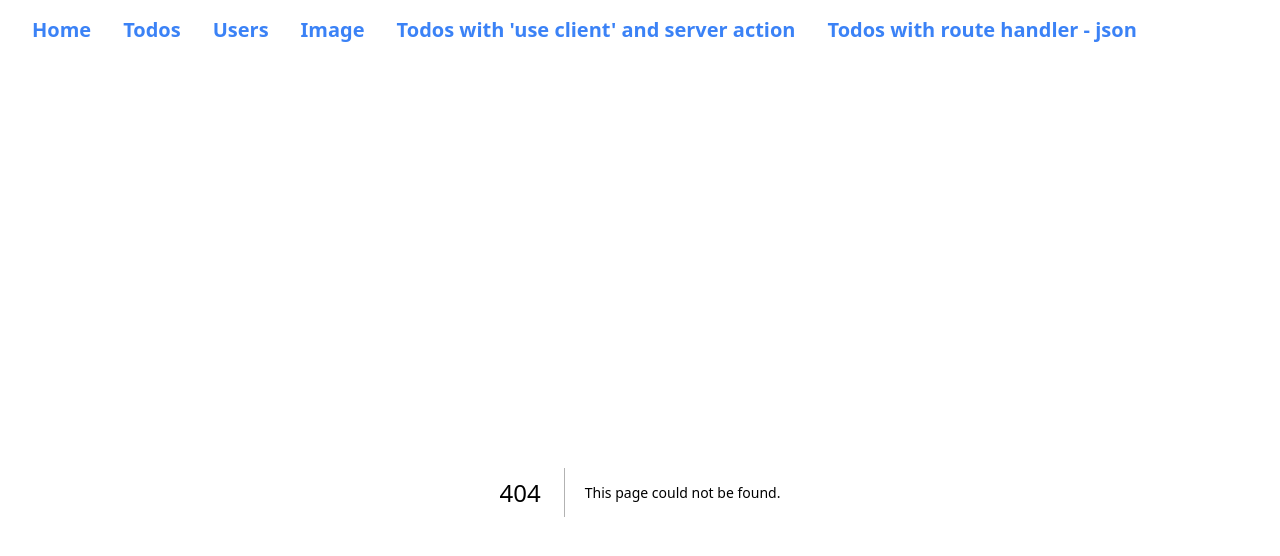
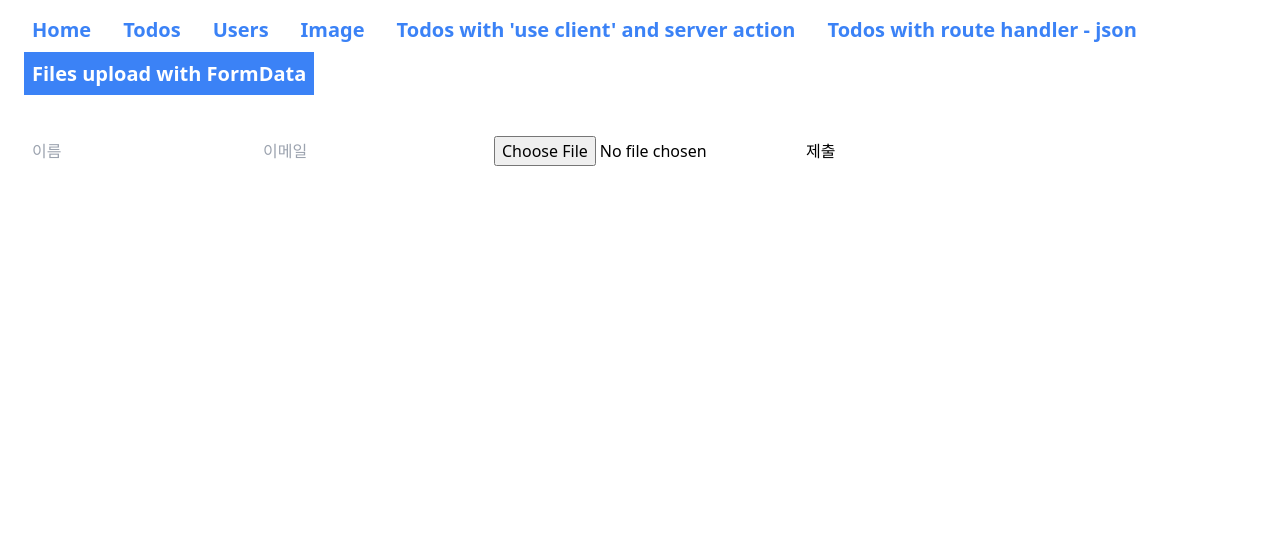
Before and after one commit to Steve-Jeong/todo-app-240912, a Next.js app: page /file in a window 1280 px wide. Before the commit this address had no page. Shown: the top 556 px of the page. Built offline with nearby package versions, Linux system fonts and the light colour scheme.

Commit message:
file upload with FormData

```diff
--- /dev/null
+++ b/src/app/api/submit/route.ts
@@ -0,0 +1,52 @@
+import { NextRequest, NextResponse } from 'next/server';
+import { writeFile, mkdir } from 'fs/promises';
+import path from 'path';
+import { existsSync } from 'fs';
+
+export async function POST(request: NextRequest) {
+  const formData = await request.formData();
+
+  const name = formData.get('name');
+  const email = formData.get('email');
+  const file = formData.get('file');
+
+  if (!file || !(file instanceof File)) {
+    return NextResponse.json({ message: '유효한 파일이 제공되지 않았습니다.' }, { status: 400 });
+  }
+
+  const bytes = await file.arrayBuffer();
+  const buffer = Buffer.from(bytes);
+
+  // 'public' 폴더 내의 'uploads' 디렉토리
+  const uploadDir = path.join(process.cwd(), 'public', 'uploads');
+
+  // 'uploads' 디렉토리가 존재하지 않으면 생성
+  if (!existsSync(uploadDir)) {
+    try {
+      await mkdir(uploadDir, { recursive: true });
+      console.log('uploads 디렉토리가 생성되었습니다:', uploadDir);
+    } catch (error) {
+      console.error('디렉토리 생성 중 오류 발생:', error);
+      return NextResponse.json({ message: '디렉토리 생성 중 오류가 발생했습니다.' }, { status: 500 });
+    }
+  }
+
+  const filename = `${Date.now()}-${file.name}`;
+  const filepath = path.join(uploadDir, filename);
+
+  try {
+    await writeFile(filepath, buffer);
+    console.log('파일이 성공적으로 저장되었습니다:', filepath);
+
+    // 여기서 파일 경로와 기타 데이터를 데이터베이스에 저장할 수 있습니다.
+    // 예: await saveToDatabase({ name, email, filePath: `/uploads/${filename}` });
+
+    return NextResponse.json({
+      message: `데이터 ${name}, ${email}와 파일${filename}이 성공적으로 업로드되었습니다.`,
+      filePath: `/uploads/${filename}`
+    });
+  } catch (error) {
+    console.error('파일 저장 중 오류 발생:', error);
+    return NextResponse.json({ message: '파일 업로드 중 오류가 발생했습니다.' }, { status: 500 });
+  }
+}
--- /dev/null
+++ b/src/app/file/page.tsx
@@ -0,0 +1,85 @@
+'use client';
+import React, { useState } from 'react';
+
+interface FormData {
+  name: string;
+  email: string;
+  file: File | null;
+}
+
+export default function Home() {
+  const [formData, setFormData] = useState({
+    name: '',
+    email: '',
+    file: null
+  });
+  const [message, setMessage] = useState('');
+
+  const handleChange = (e : React.ChangeEvent<HTMLInputElement>) => {
+    const { name, value, files } = e.target;
+    setFormData(prevState => ({
+      ...prevState,
+      [name]: files ? files[0] : value
+    }));
+  };
+
+  const handleSubmit = async (e : React.FormEvent<HTMLFormElement>) => {
+    e.preventDefault();
+    const submitData = new FormData();
+
+    for (const key in formData) {  //useState의 formData object를 FormData형식으로 생성
+      const value = formData[key as keyof FormData];
+      if (value !== null) {
+        submitData.append(key, value);
+      }
+    }
+
+    try {
+      const response = await fetch('/api/submit', {
+        method: 'POST',
+        body: submitData,
+      });
+
+      if (!response.ok) {
+        throw new Error('서버 응답이 실패했습니다');
+      }
+
+      const data = await response.json();
+      setMessage(data.message);
+    } catch (error) {
+      if (error instanceof Error) {
+        setMessage('업로드 중 오류가 발생했습니다: ' + error.message);
+      } else {
+        setMessage('업로드 중 알 수 없는 오류가 발생했습니다.');
+      }
+    }
+  };
+
+  return (
+    <div>
+      <form onSubmit={handleSubmit}>
+        <input
+          type="text"
+          name="name"
+          placeholder="이름"
+          value={formData.name}
+          onChange={handleChange}
+        />
+        <input
+          type="email"
+          name="email"
+          placeholder="이메일"
+          value={formData.email}
+          onChange={handleChange}
+        />
+        <input
+          type="file"
+          name="file"
+          onChange={handleChange}
+        />
+        <button type="submit">제출</button>
+      </form>
+      {message && <p>{message}</p>}
+    </div>
+  );
+}
--- a/src/components/NavBar.tsx
+++ b/src/components/NavBar.tsx
@@ -11,6 +11,7 @@ const NavBar = () => {
     { href: "/image", name: "Image" },
     { href: "/todos2", name: "Todos with 'use client' and server action" },
     { href: "/todos3", name: "Todos with route handler - json" },
+    { href: "/file", name: "Files upload with FormData" },
 
   ];
 
```
Also changed, not shown: public/uploads/1726618773972-guardrail(H4BP700).csv (added).
